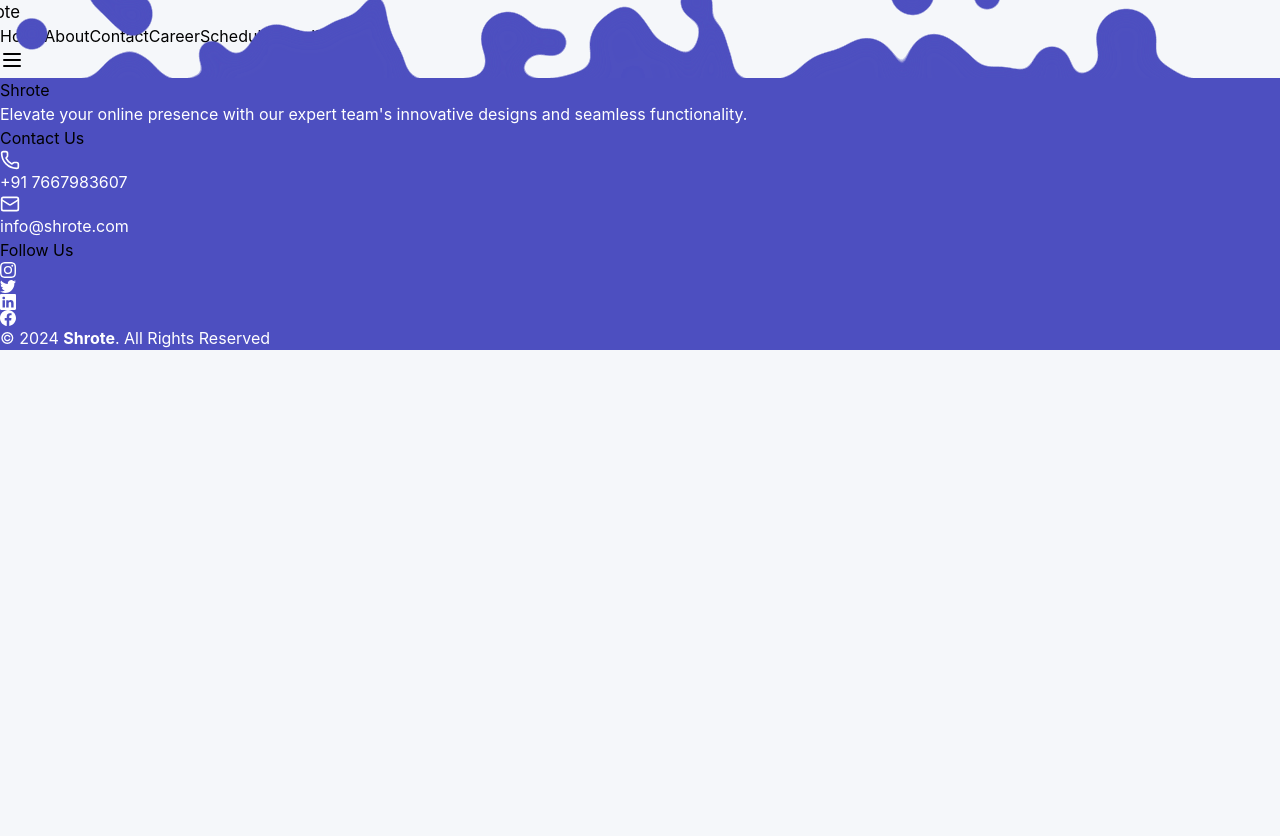
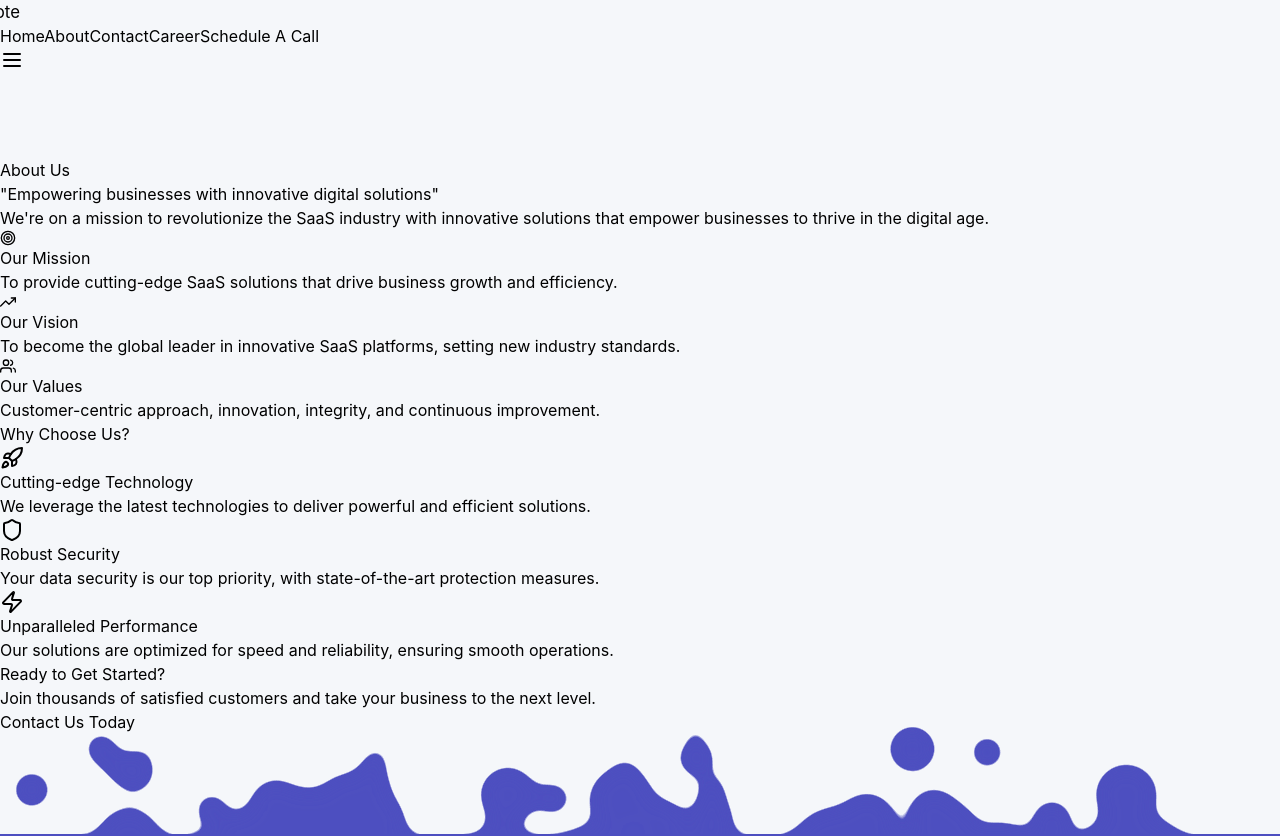
Before and after one commit to iamvishukr/Shrote, a React (Vite) app: page /about in a window 1280 px wide. Shown: the top 836 px of the page. Before the commit the page ends 800 px from the top, so only its background shows below. Built offline with nearby package versions, Linux system fonts and the light colour scheme.

Commit message:
Updated AboutUs, Career, Contact page

```diff
--- /dev/null
+++ b/Pages/AboutUs.jsx
@@ -0,0 +1,191 @@
+"use client";
+
+import React, { useEffect } from "react";
+import { motion } from "framer-motion";
+import { FiTarget, FiTrendingUp, FiUsers } from "react-icons/fi";
+import { Rocket, Shield, Zap } from "lucide-react";
+
+const AboutUs = () => {
+  useEffect(() => {
+    document.getElementById("logo").style.color = "black";
+    const anchors = document.querySelectorAll("a");
+    anchors.forEach((anchor) => {
+      anchor.style.color = "black";
+    });
+  }, []);
+  return (
+    <div className="min-h-screen bg-gradient-to-b from-gray-50 to-white">
+      <main
+        className="container mx-auto px-4 py-16 sm:px-6 lg:px-8"
+        style={{ marginTop: "80px", marginBottom: "100px" }}
+      >
+        <motion.section
+          initial={{ opacity: 0, y: 20 }}
+          animate={{ opacity: 1, y: 0 }}
+          transition={{ duration: 0.8 }}
+          className="text-center mt-28"
+        >
+          <h1 className="text-4xl sm:text-5xl font-bold text-gray-900 mb-4">
+            About <span className="text-blue-600">Us</span>
+          </h1>
+          <h1 className="text-2xl text-gray-800 font-bold max-w-3xl mb-2 mx-auto ">
+            "Empowering businesses with innovative digital solutions"
+          </h1>
+          <p className="text-lg text-gray-600 max-w-3xl mx-auto mb-12">
+            We're on a mission to revolutionize the SaaS industry with
+            innovative solutions that empower businesses to thrive in the
+            digital age.
+          </p>
+        </motion.section>
+
+        <motion.section
+          initial={{ opacity: 0, y: 20 }}
+          animate={{ opacity: 1, y: 0 }}
+          transition={{ duration: 0.8, delay: 0.2 }}
+          className="grid grid-cols-1 md:grid-cols-3 gap-8 mb-16"
+        >
+          {[
+            {
+              icon: FiTarget,
+              title: "Our Mission",
+              description:
+                "To provide cutting-edge SaaS solutions that drive business growth and efficiency.",
+            },
+            {
+              icon: FiTrendingUp,
+              title: "Our Vision",
+              description:
+                "To become the global leader in innovative SaaS platforms, setting new industry standards.",
+            },
+            {
+              icon: FiUsers,
+              title: "Our Values",
+              description:
+                "Customer-centric approach, innovation, integrity, and continuous improvement.",
+            },
+          ].map((item, index) => (
+            <motion.div
+              key={index}
+              whileHover={{ scale: 1.05 }}
+              whileTap={{ scale: 0.95 }}
+              className="bg-white rounded-lg shadow-lg p-6 flex flex-col items-center"
+            >
+              <item.icon className="text-4xl text-blue-600 mb-4" />
+              <h2 className="text-2xl font-semibold text-gray-900 mb-2">
+                {item.title}
+              </h2>
+              <p className="text-gray-600 text-center">{item.description}</p>
+            </motion.div>
+          ))}
+        </motion.section>
+
+        {/* <motion.section
+          initial={{ opacity: 0, y: 20 }}
+          animate={{ opacity: 1, y: 0 }}
+          transition={{ duration: 0.8, delay: 0.4 }}
+          className="mb-16"
+        >
+          <h2 className="text-3xl font-bold text-gray-900 mb-8 text-center">Our Journey</h2>
+          <div className="relative">
+            <div className="absolute left-1/2 transform -translate-x-1/2 h-full w-1 bg-blue-200"></div>
+            {[
+              { year: '2018', title: 'Founded', description: 'Our company was born from a vision to transform the SaaS landscape.' },
+              { year: '2020', title: 'Rapid Growth', description: 'We expanded our team and client base, serving businesses worldwide.' },
+              { year: '2022', title: 'Innovation Milestone', description: 'Launched our flagship product, revolutionizing the industry.' },
+              { year: '2024', title: 'Global Expansion', description: 'Opened new offices across continents to better serve our global clientele.' },
+            ].map((item, index) => (
+              <motion.div
+                key={index}
+                initial={{ opacity: 0, x: index % 2 === 0 ? -50 : 50 }}
+                animate={{ opacity: 1, x: 0 }}
+                transition={{ duration: 0.8, delay: 0.6 + index * 0.2 }}
+                className={`flex items-center mb-8 ${index % 2 === 0 ? 'flex-row-reverse' : ''}`}
+              >
+                <div className={`w-5/12 ${index % 2 === 0 ? 'text-right' : ''}`}>
+                  <h3 className="text-xl font-semibold text-gray-900">{item.title}</h3>
+                  <p className="text-gray-600">{item.description}</p>
+                </div>
+                <div className="w-2/12 flex justify-center">
+                  <div className="w-8 h-8 bg-blue-500 rounded-full flex items-center justify-center">
+                    <span className="text-white font-bold">{item.year.slice(-2)}</span>
+                  </div>
+                </div>
+                <div className="w-5/12"></div>
+              </motion.div>
+            ))}
+          </div>
+        </motion.section> */}
+
+        <motion.section
+          initial={{ opacity: 0, y: 20 }}
+          animate={{ opacity: 1, y: 0 }}
+          transition={{ duration: 0.8, delay: 0.6 }}
+          className="mb-16"
+        >
+          <h2 className="text-3xl font-bold text-gray-900 mb-8 text-center">
+            Why Choose Us?
+          </h2>
+          <div className="grid grid-cols-1 md:grid-cols-3 gap-8">
+            {[
+              {
+                icon: Rocket,
+                title: "Cutting-edge Technology",
+                description:
+                  "We leverage the latest technologies to deliver powerful and efficient solutions.",
+              },
+              {
+                icon: Shield,
+                title: "Robust Security",
+                description:
+                  "Your data security is our top priority, with state-of-the-art protection measures.",
+              },
+              {
+                icon: Zap,
+                title: "Unparalleled Performance",
+                description:
+                  "Our solutions are optimized for speed and reliability, ensuring smooth operations.",
+              },
+            ].map((item, index) => (
+              <motion.div
+                key={index}
+                whileHover={{ scale: 1.05 }}
+                whileTap={{ scale: 0.95 }}
+                className="bg-white rounded-lg shadow-lg p-6"
+              >
+                <item.icon className="text-4xl text-blue-600 mb-4" />
+                <h3 className="text-xl font-semibold text-gray-900 mb-2">
+                  {item.title}
+                </h3>
+                <p className="text-gray-600">{item.description}</p>
+              </motion.div>
+            ))}
+          </div>
+        </motion.section>
+
+        <motion.section
+          initial={{ opacity: 0, y: 20 }}
+          animate={{ opacity: 1, y: 0 }}
+          transition={{ duration: 0.8, delay: 0.8 }}
+          className="text-center"
+        >
+          <h2 className="text-3xl font-bold text-gray-900 mb-4">
+            Ready to Get Started?
+          </h2>
+          <p className="text-xl text-gray-600 mb-8">
+            Join thousands of satisfied customers and take your business to the
+            next level.
+          </p>
+          <motion.button
+            whileHover={{ scale: 1.05 }}
+            whileTap={{ scale: 0.95 }}
+            className="bg-blue-600 text-white font-semibold py-3 px-8 rounded-full shadow-lg hover:bg-blue-700 transition duration-300"
+          >
+            Contact Us Today
+          </motion.button>
+        </motion.section>
+      </main>
+    </div>
+  );
+};
+
+export default AboutUs;
--- a/Pages/Careers.jsx
+++ b/Pages/Careers.jsx
@@ -23,8 +23,8 @@ const Careers = () => {
           animate={{ opacity: 1, y: 0 }}
           className="text-center mb-16 "
         >
-          <h1 className="text-4xl md:text-5xl font-bold mb-6 bg-gradient-to-r from-purple-600 to-blue-500 bg-clip-text text-transparent">
-            Join Our Team
+          <h1 className="text-4xl md:text-5xl font-bold mb-6  text-black bg-clip-text ">
+            Join Our <span className="text-blue-500">Team</span>
           </h1>
           <p className="text-xl text-gray-600 max-w-2xl mx-auto">
             Be part of our mission to create innovative solutions that make a
--- a/package.json
+++ b/package.json
@@ -9,6 +9,8 @@
     "preview": "vite preview"
   },
   "dependencies": {
+    "@react-three/drei": "^9.120.4",
+    "@react-three/fiber": "^8.17.10",
     "date-fns": "^4.1.0",
     "framer-motion": "^6.5.1",
     "lucide-react": "^0.469.0",
--- a/src/App.jsx
+++ b/src/App.jsx
@@ -11,6 +11,8 @@ import Preloader from './Utils/Preloader';
 // import PageTransition from './Utils/PageTransition';
 import ContactPage from './Components/Contact';
 import ScheduleCallDialog from './Components/ScheduleCallDialog';
+import About from './Components/About';
+import AboutUs from '../Pages/AboutUs';
 
 const Home = lazy(() => import('../Pages/Home'));
 const Careers = lazy(() => import('../Pages/Careers'));
@@ -46,6 +48,7 @@ function App() {
               <Routes>
               <Route path="/home" element={<Navigate to="/" />} />
                 <Route path="/" element={<Home />} />
+                <Route path="/about" element={<AboutUs />} />
                 <Route path="/career" element={<Careers />} />
                 <Route path="/contact" element={<ContactPage />} />
                 {/* <Route path="/schedule" element={<ScheduleCallDialog />} /> */}
--- a/src/Components/Contact.jsx
+++ b/src/Components/Contact.jsx
@@ -1,6 +1,8 @@
 import { Link } from "react-router-dom";
-import FlowerAnimation from "../Utils/FlowerAnimation";
-import BlackholeAnimation from "../Utils/BlackholeAnimation";
+// import FlowerAnimation from "../Utils/FlowerAnimation";
+// import BlackholeAnimation from "../Utils/BlackholeAnimation";
+import Typewriter from 'typewriter-effect';
+
 import {
   FaLinkedin,
   FaFacebook,
@@ -9,6 +11,7 @@ import {
   FaInstagram,
   FaWhatsapp,
 } from "react-icons/fa";
+// import { BiLeftArrowAlt, BiRightArrow, BiRightArrowAlt } from "react-icons/bi";
 
 export default function ContactPage() {
   return (
@@ -16,24 +19,60 @@ export default function ContactPage() {
       <div className="absolute inset-0 z-0">
         {/* <FlowerAnimation /> */}
         {/* < BlackholeAnimation />  */}
-        </div>
+      </div>
+
+      <h1 className="text-3xl text-center font-bold">
+        Let’s create something amazing together –
+        <span className="text-yellow-500">
+          <Typewriter
+            options={{
+              strings: ["we’re just a message away !!! 👀"],
+              autoStart: true,
+              loop: true,
+            }}
+          />
+        </span>
+      </h1>
 
       <div className="relative  z-10 flex flex-col md:flex-row mx-6 md:mx-12 lg:mx-24 xl:mx-48 py-12">
         <div className="w-full border border-gray-800 md:w-1/2 bg-black/80 backdrop-blur-sm p-6 md:p-8 lg:p-12">
-          <h1 className="text-white text-3xl md:text-4xl lg:text-5xl font-bold mb-8">
-            Get In Touch
+          <h1 className="text-white text-3xl md:text-4xl lg:text-5xl font-bold mb-8 text-end">
+            Get In <span className="text-blue-600"> Touch</span>
             <div className="h-0.5 bg-white mt-2"></div>
           </h1>
 
           <div className="space-y-4">
+            <Link
+              to="https://wa.me/7667983607?text=Hello!%20I%20need%20a%20website%20for%20my%20business"
+              target="_blank"
+              className="flex items-center justify-between text-white border border-white/30 rounded p-3 md:p-4 hover:bg-white/10 transition-colors"
+            >
+              <div className="flex items-center gap-3 md:gap-4">
+                <FaWhatsapp className="text-xl md:text-2xl text-green-500" />
+                <span className="text-lg md:text-xl">WhatsApp</span>
+              </div>
+              <FaArrowRight />
+            </Link>
             <Link
               to="https://www.linkedin.com/company/shrote-consultancy-services/"
               target="_blank"
               className="flex items-center justify-between text-white border border-white/30 rounded p-3 md:p-4 hover:bg-white/10 transition-colors"
             >
               <div className="flex items-center gap-3 md:gap-4">
-                <FaLinkedin className="text-xl md:text-2xl" />
-                <span className="text-lg md:text-xl">LinkedIn</span>
+                <FaLinkedin className="text-xl text-blue-500 md:text-2xl" />
+                <span className="text-lg md:text-xl ">LinkedIn</span>
+              </div>
+              <FaArrowRight />
+            </Link>
+
+            <Link
+              to="https://www.instagram.com/shroteconsultancy?igsh=MTVhdTFjaWN0cjVncw=="
+              target="_blank"
+              className="flex items-center justify-between text-white border border-white/30 rounded p-3 md:p-4 hover:bg-white/10 transition-colors"
+            >
+              <div className="flex items-center gap-3 md:gap-4">
+                <FaInstagram className="text-xl md:text-2xl text-pink-500" />
+                <span className="text-lg md:text-xl">Instagram</span>
               </div>
               <FaArrowRight />
             </Link>
@@ -44,7 +83,7 @@ export default function ContactPage() {
               className="flex items-center justify-between text-white border border-white/30 rounded p-3 md:p-4 hover:bg-white/10 transition-colors"
             >
               <div className="flex items-center gap-3 md:gap-4">
-                <FaFacebook className="text-xl md:text-2xl" />
+                <FaFacebook className="text-xl md:text-2xl text-blue-500" />
                 <span className="text-lg md:text-xl">Facebook</span>
               </div>
               <FaArrowRight />
@@ -56,32 +95,8 @@ export default function ContactPage() {
               className="flex items-center justify-between text-white border border-white/30 rounded p-3 md:p-4 hover:bg-white/10 transition-colors"
             >
               <div className="flex items-center gap-3 md:gap-4">
-                <FaTwitter className="text-xl md:text-2xl" />
+                <FaTwitter className="text-xl md:text-2xl text-blue-500" />
                 <span className="text-lg md:text-xl">Twitter</span>
-              </div>
-              <FaArrowRight />
-            </Link>
-
-            <Link
-              to="https://www.instagram.com/shroteconsultancy?igsh=MTVhdTFjaWN0cjVncw=="
-              target="_blank"
-              className="flex items-center justify-between text-white border border-white/30 rounded p-3 md:p-4 hover:bg-white/10 transition-colors"
-            >
-              <div className="flex items-center gap-3 md:gap-4">
-                <FaInstagram className="text-xl md:text-2xl" />
-                <span className="text-lg md:text-xl">Instagram</span>
-              </div>
-              <FaArrowRight />
-            </Link>
-
-            <Link
-              to="https://wa.me/7667983607?text=Hello!%20I%20need%20a%20website%20for%20my%20business"
-              target="_blank"
-              className="flex items-center justify-between text-white border border-white/30 rounded p-3 md:p-4 hover:bg-white/10 transition-colors"
-            >
-              <div className="flex items-center gap-3 md:gap-4">
-                <FaWhatsapp className="text-xl md:text-2xl" />
-                <span className="text-lg md:text-xl">WhatsApp</span>
               </div>
               <FaArrowRight />
             </Link>
@@ -90,7 +105,7 @@ export default function ContactPage() {
 
         <div className="w-full md:w-1/2 p-6 md:p-8 lg:p-12 bg-white/95 backdrop-blur-sm text-black">
           <h1 className="text-[#1a2b3b] text-3xl md:text-4xl lg:text-5xl font-bold mb-8">
-            Connect With Us
+            <span className="text-blue-600"> Connect</span> With Us
             <div className="h-0.5 bg-red-500 mt-2"></div>
           </h1>
 
```
Also changed, not shown: 1 other file (tests, documents, lock files or other folders).
